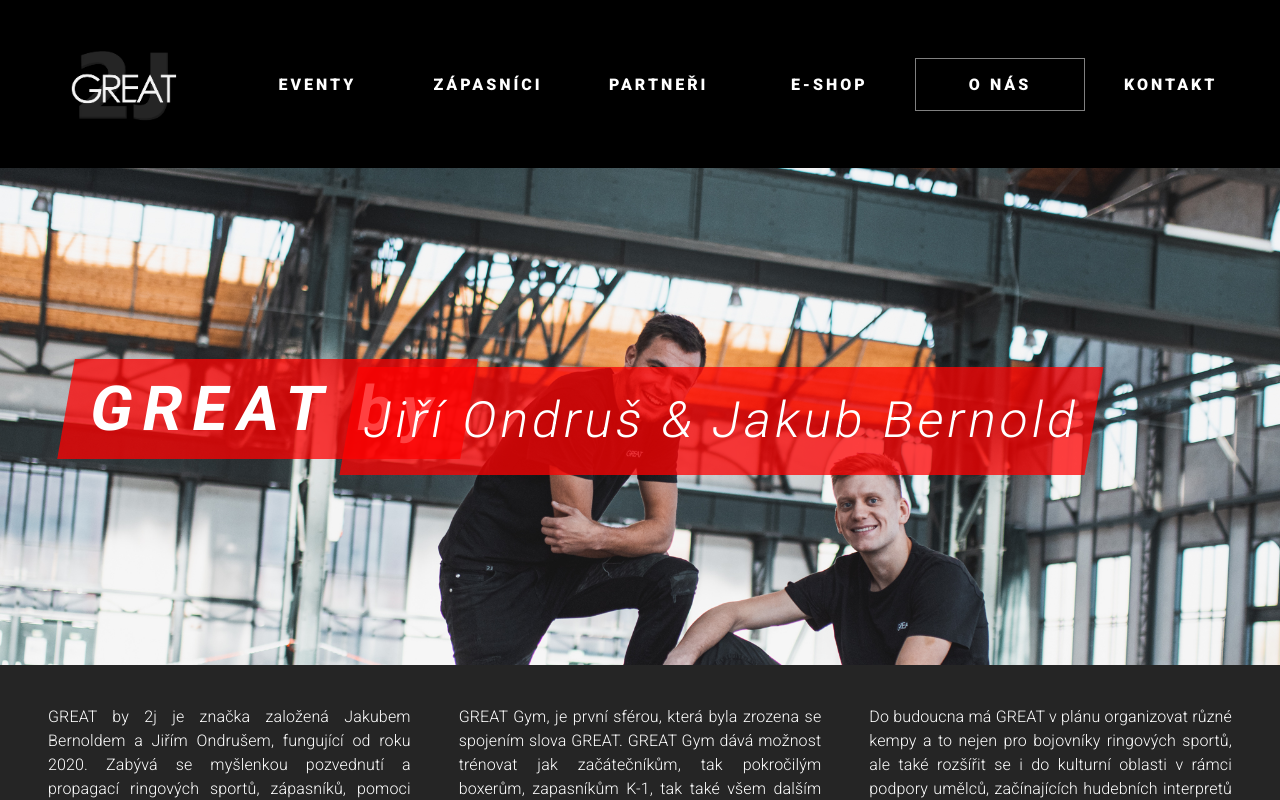
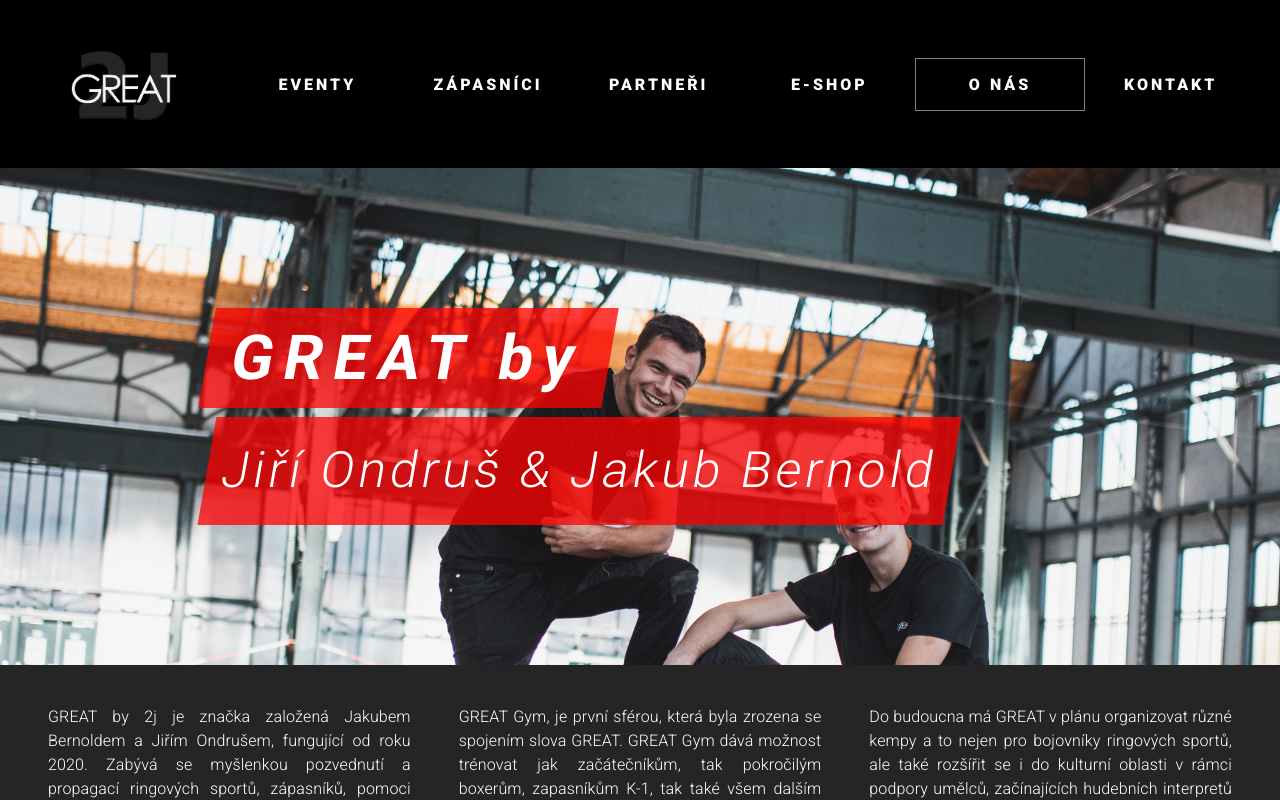
Before and after one commit to theokeist/great2j, a Next.js app: page /about in a window 1280 px wide. Shown: the top 800 px of the page. Built offline with nearby package versions, Linux system fonts and the light colour scheme.

Commit message:
FIX: title ribbon column

```diff
--- a/pages/components/banner.tsx
+++ b/pages/components/banner.tsx
@@ -49,6 +49,7 @@
         {matches && title && (
           <Grid
             container
+            direction="column"
             justifyContent="center"
             alignItems="flex-start"
             sx={{ width: "initial" }}
```
